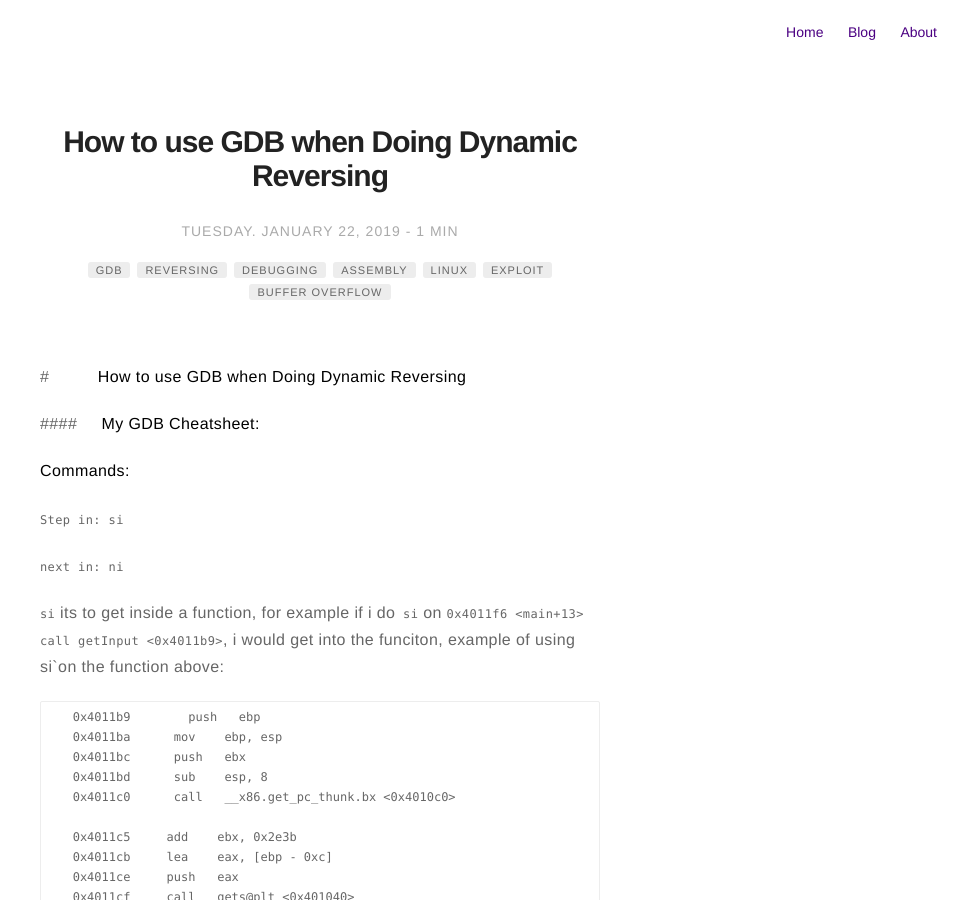
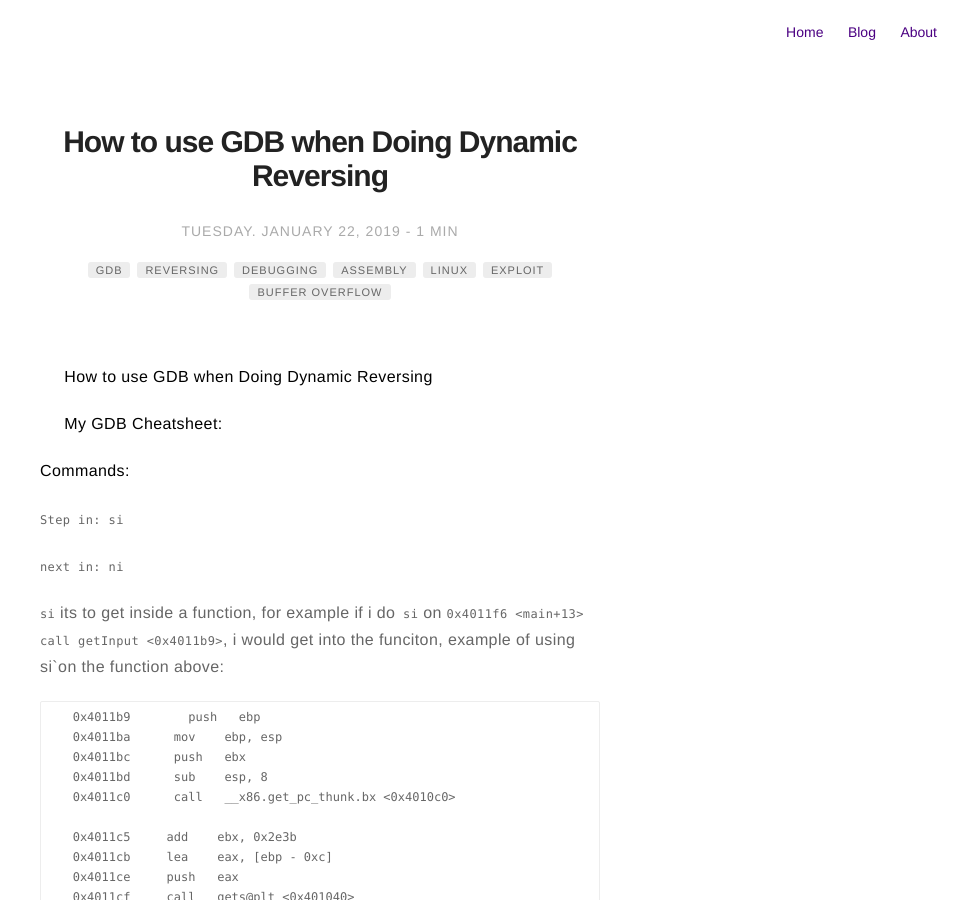
Before and after one commit to MaskedFox/maskedfox.github.io, a Jekyll site: the page built from _posts/2019-01-22-My-GDB-Cheat.md, in a window 1280 px wide and 900 px high. Shown: the whole window, without its empty margins (320-1280 px from the left). Built offline with Jekyll 4.4.1, drawn with Linux system fonts in a browser that asks for light colours; comment, search, counter and statistics services are not loaded.

```diff
--- a/_posts/2019-01-22-My-GDB-Cheat.md
+++ b/_posts/2019-01-22-My-GDB-Cheat.md
@@ -18,9 +18,9 @@ author: MaskedFox
 description: Basics of doing Dynamic Reversing with GDB
 ---
 
-#          **How to use GDB when Doing Dynamic Reversing**
+     **How to use GDB when Doing Dynamic Reversing**
 
-####     **My GDB Cheatsheet:**
+     **My GDB Cheatsheet:**
 
 **Commands:**
 
```
